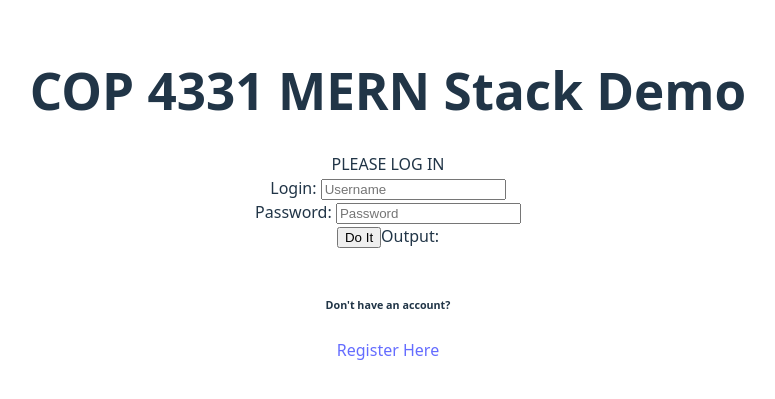
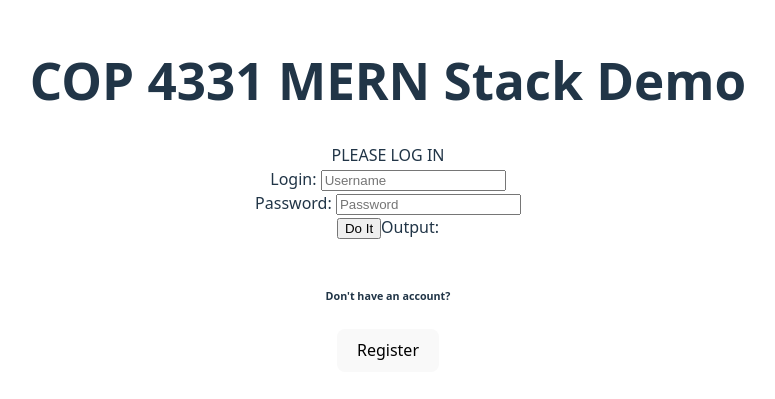
Before and after one commit to tyler543/test, a React (Vite) app in the folder frontend/: page / in a window 1280 px wide. Shown: the part 205-604 px from the top of the page, without its empty margins (252-1027 px from the left). Built offline with nearby package versions, Linux system fonts and the light colour scheme.

Commit message:
register button

```diff
--- a/frontend/src/components/Login.tsx
+++ b/frontend/src/components/Login.tsx
@@ -58,7 +58,9 @@ alert(error.toString());
 return;
 }
 };
-
+    function goToRegisterPage(): void{
+        window.location.href = '/register';
+    }
 
     return(
         <div id="loginDiv">
@@ -86,7 +88,8 @@ return;
             <br/>
             <br/>
             <h6>Don't have an account?</h6>
-            <a href="/register">Register Here</a>
+            <button type="button" id="Register" className="buttons"
+                onClick={goToRegisterPage}> Register </button>
         </div>
     );
 };
--- a/frontend/src/components/Register.tsx
+++ b/frontend/src/components/Register.tsx
@@ -1,5 +1,3 @@
-import React, { useState } from 'react';
-
 function Register(){
 
 return(
```
